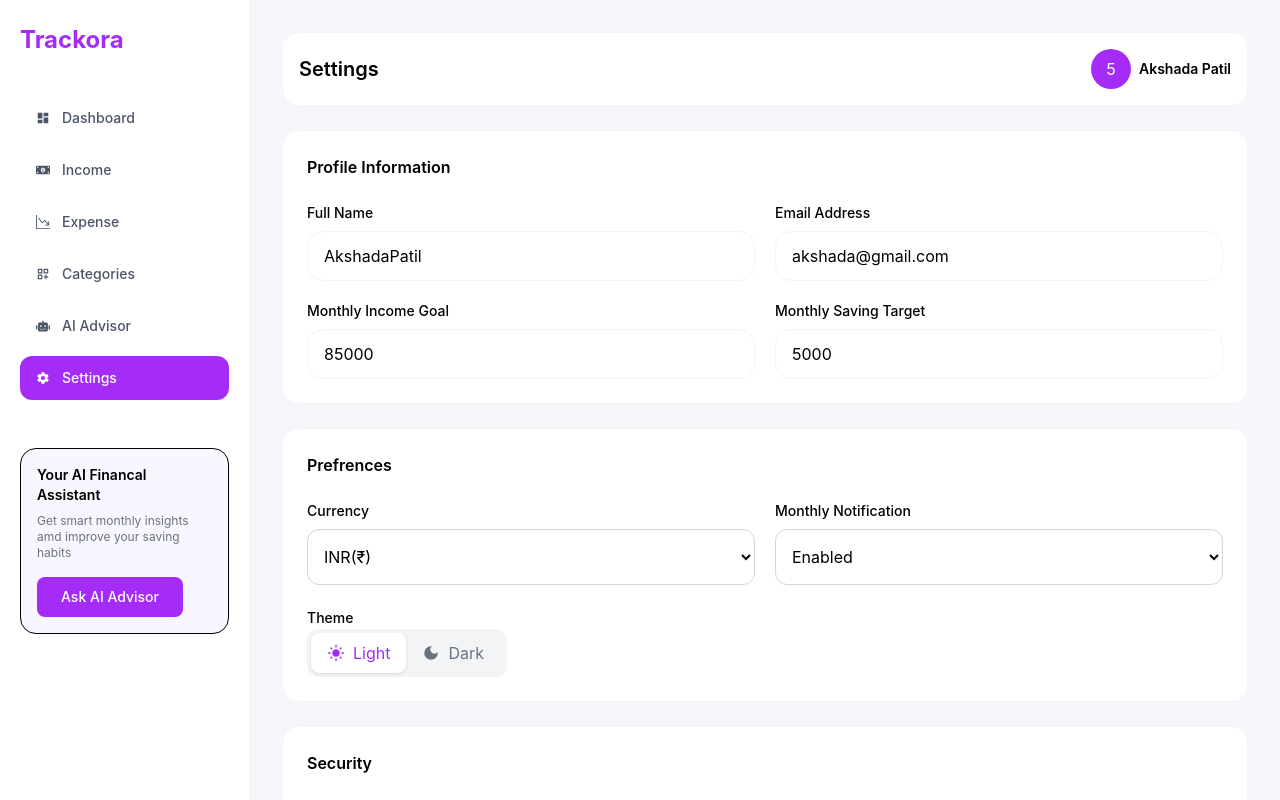
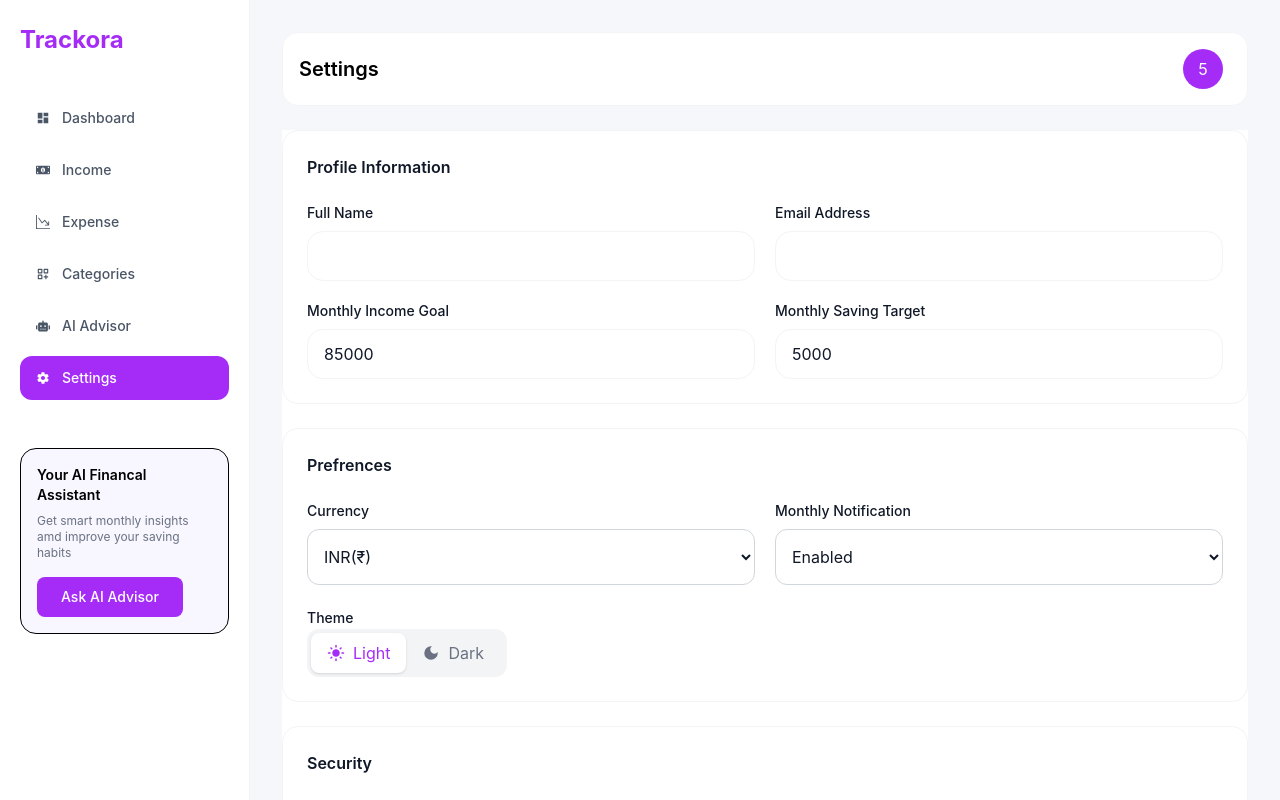
Before and after one commit to patilakshada342/Trackora, a React (Vite) app: page /settings in a window 1280 px wide. Built offline with nearby package versions, Linux system fonts and the light colour scheme.

Commit message:
solved loggedin users issue

```diff
--- a/src/components/Layout/TopBar.jsx
+++ b/src/components/Layout/TopBar.jsx
@@ -4,6 +4,9 @@ import { FaBars, FaBell } from 'react-icons/fa'
 
 
 function TopBar({ title, setIsOpen }) {
+
+    const user = JSON.parse(sessionStorage.getItem("user"));
+
     return (
         <>
             <div className='w-full bg-white border border-gray-100 rounded-2xl px-4 sm:px=6 py-4 flex items-center justify-between mb-6'>
@@ -24,7 +27,7 @@ function TopBar({ title, setIsOpen }) {
                         <div className='w-9 h-9 sm:w-10 sm:h-10 rounded-full bg-[#a52cf6] text-white flex items-center justify-center fot-semibold'>
                             5
                         </div>
-                        <span className='text-sm font-semibold hidden sm:block'>Akshada Patil</span>
+                        <span className='text-sm font-semibold hidden sm:block'>{user?.name || ""}</span>
                     </div>
                 </div>
 
--- a/src/pages/Login.jsx
+++ b/src/pages/Login.jsx
@@ -15,7 +15,9 @@ function Login() {
     try {
       const data = await loginUser(email, password);
       console.log("Login response-->", data)
+
       saveToken(data.token);
+      sessionStorage.setItem("user", JSON.stringify(data.user));
       navigate('/dashboard');
 
     } catch (error) {
--- a/src/pages/Settings.jsx
+++ b/src/pages/Settings.jsx
@@ -3,17 +3,27 @@ import DashboardLayout from '../components/Layout/DashboardLayout'
 import { MdLightMode, MdDarkMode } from "react-icons/md";
 import { useState } from 'react';
 import {VscEyeClosed,VscEye} from "react-icons/vsc";
+import { toast } from 'sonner';
+import { TiTick } from "react-icons/ti";
+
 
 function Settings() {
 
   const [theme, setTheme] = useState("light");
   const [showPassword, setShowPassword] = useState(false);
+  const user = JSON.parse(sessionStorage.getItem("user"));
 
   return (
     <>
       <DashboardLayout title='Settings'>
 
-        <div className='space-y-6'>
+        <div
+        className={`space-y-6 ${
+          theme === "dark"
+          ? "bg-gray-900 text-white"
+          : "bg-white text-gray-900"
+        }`}
+        >
 
           <div className='bg-white rounded-2xl border border-gray-100 p-6'>
             <h3 className='text:lg font-semibold mb-6'>Profile Information</h3>
@@ -21,22 +31,22 @@ function Settings() {
 
               <div>
                 <label className='text-sm font-medium block mb-2'>Full Name</label>
-                <input value="AkshadaPatil" type="text" className='w-full border border-gray-100 rounded-2xl px-4 py-3 outline-none' />
+                <input value={user?.name || ""} readOnly type="text" className='w-full border border-gray-100 rounded-2xl px-4 py-3 outline-none' />
               </div>
 
               <div>
                 <label className='text-sm font-medium block mb-2'>Email Address</label>
-                <input value="akshada@gmail.com" type="email" className='w-full border border-gray-100 rounded-2xl px-4 py-3 outline-none' />
+                <input value={user?.email || ""} readOnly type="email" className='w-full border border-gray-100 rounded-2xl px-4 py-3 outline-none' />
               </div>
 
               <div>
                 <label className='text-sm font-medium block mb-2'>Monthly Income Goal</label>
-                <input value="85000" type="number" className='w-full border border-gray-100 rounded-2xl px-4 py-3 outline-none' />
+                <input value="85000" readOnly type="number" className='w-full border border-gray-100 rounded-2xl px-4 py-3 outline-none' />
               </div>
 
               <div>
                 <label className='text-sm font-medium block mb-2'>Monthly Saving Target</label>
-                <input value="5000" type="number" className='w-full border border-gray-100 rounded-2xl px-4 py-3 outline-none' />
+                <input value="5000" readOnly type="number" className='w-full border border-gray-100 rounded-2xl px-4 py-3 outline-none' />
               </div>
 
 
@@ -114,13 +124,25 @@ function Settings() {
 </div>
               <div>
                 <label className='text-sm font-medium block mb-2'>Confirm Password</label>
-                <input value="5000" type="password" className='w-full border border-gray-100 rounded-2xl px-4 py-3 outline-none' />
+                <input value="5000" readOnly type="password" className='w-full border border-gray-100 rounded-2xl px-4 py-3 outline-none' />
               </div>
             </div>
           </div>
 
           <div className='flex  justify-center'>
-            <button className='px-6 py-2.5  bg-[#a52cf6] rounded-lg text-white text-sm
+            <button
+            onClick={() => toast.success("Settings saved successfully!", {
+              style :{
+                background : "white",
+                color:"green",
+                border:"none",
+              },
+              icon: <span style ={{ color:"green"}}>✓</span>,
+            })
+          }
+
+
+            className='px-6 py-2.5  bg-[#a52cf6] rounded-lg text-white text-sm
                         font-medium hover:text-[#a52cf6] hover:border-[#a52cf6] hover:bg-[#f1e6f8]
                          transition cursor-pointer '>
               Save Settings
--- a/src/utils/auth.js
+++ b/src/utils/auth.js
@@ -1,16 +1,16 @@
-//Backend->JWT token->Frontend->localStorage
+    //Backend->JWT token->Frontend->sessionStorage
     //JWT storage
-//remenber logged-in user
+    //remember logged-in user
 
     export const saveToken =(token) =>{
-    localStorage.setItem("token",token);
+        sessionStorage.setItem("token",token);
     };
 
     export const getToken =() =>{
-    return localStorage.getItem("token");
+        return sessionStorage.getItem("token");
 
     };
 
     export const removeToken =() =>{
-    localStorage.removeItem('token');
+        sessionStorage.removeItem('token');
     };
```
Also changed, not shown: 1 other file (tests, documents, lock files or other folders). Lines whose indentation alone changed are shown as unchanged.
